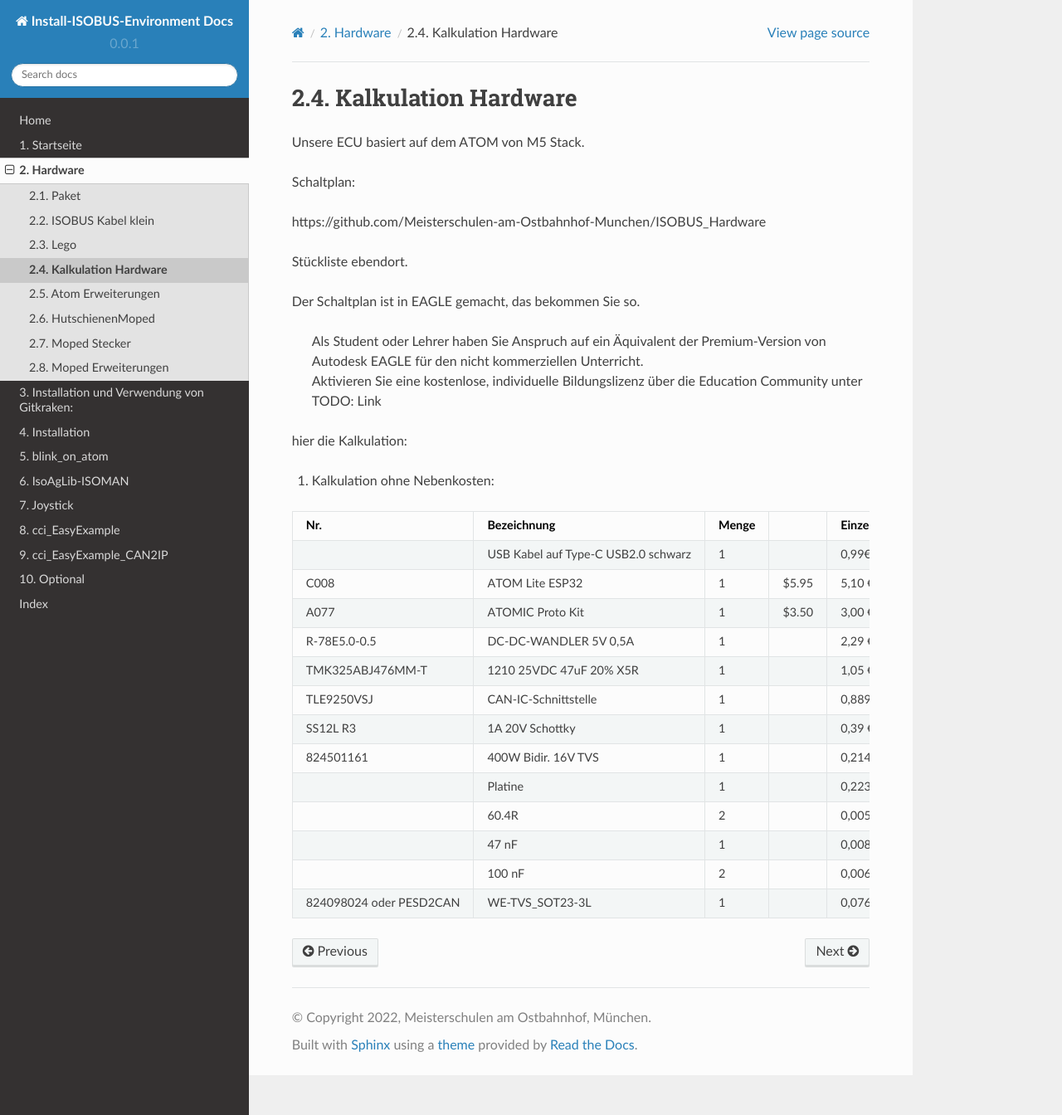
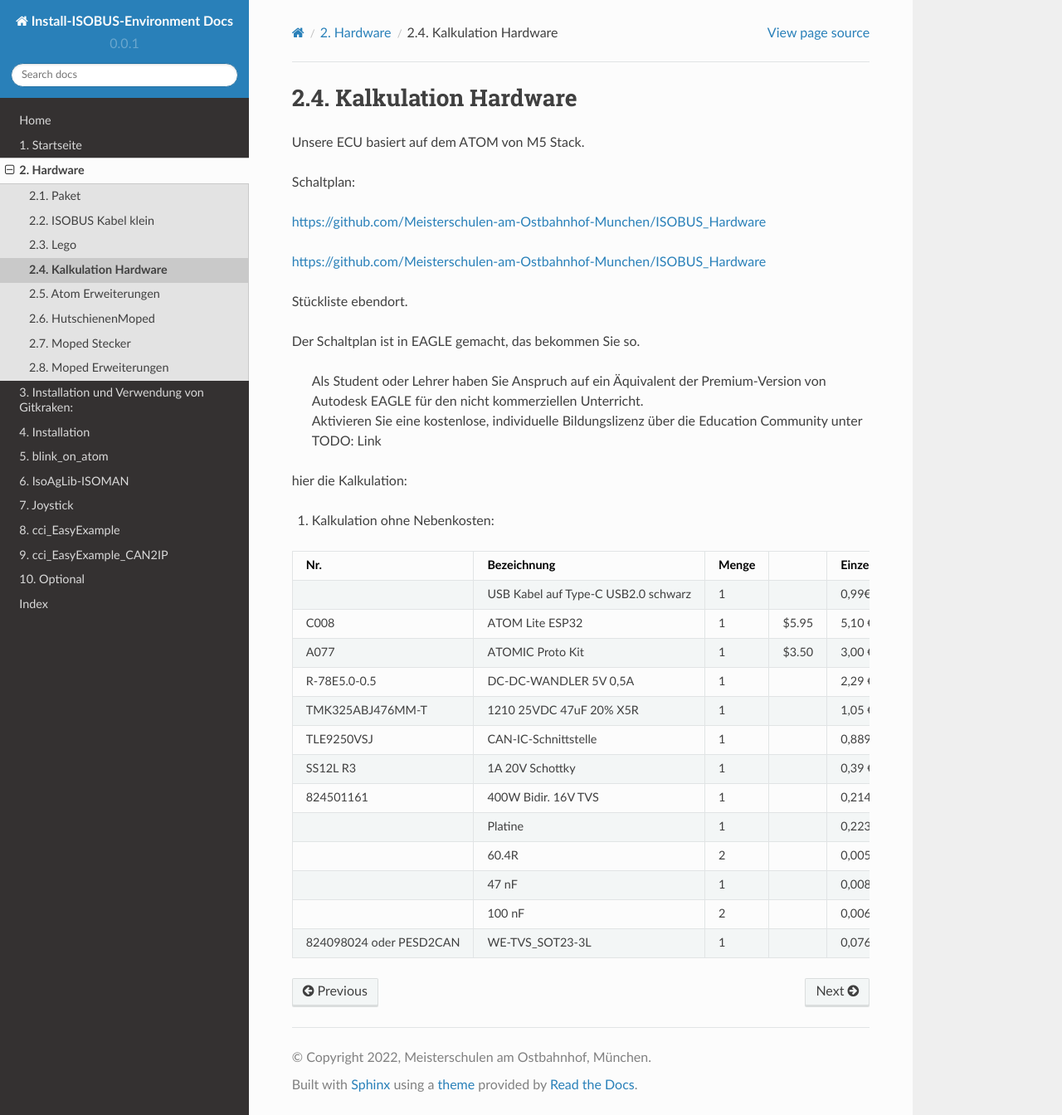
Before and after one commit to franz-ms-muc/Install-ISOBUS-Environment-docs, a Sphinx documentation site: the page built from docs/Kalkulation-Hardware.md, in a window 1280 px wide and 1344 px high. Shown: the whole window at 83% size. Built offline with Sphinx 7.4.7 and the Read the Docs theme 2.0.0, drawn with Linux system fonts in a browser that asks for light colours; some of the changed lines change nothing that is shown.

Commit message:
Update Kalkulation-Hardware.md

```diff
--- a/docs/Kalkulation-Hardware.md
+++ b/docs/Kalkulation-Hardware.md
@@ -4,7 +4,9 @@ Unsere ECU basiert auf dem ATOM von M5 Stack.
 
 Schaltplan:
 
-https://github.com/Meisterschulen-am-Ostbahnhof-Munchen/ISOBUS_Hardware
+[https://github.com/Meisterschulen-am-Ostbahnhof-Munchen/ISOBUS_Hardware](https://github.com/Meisterschulen-am-Ostbahnhof-Munchen/ISOBUS_Hardware)
+
+[https://github.com/Meisterschulen-am-Ostbahnhof-Munchen/ISOBUS_Hardware](https://github.com/Meisterschulen-am-Ostbahnhof-Munchen/ISOBUS_Hardware)
 
 Stückliste ebendort.
 
```
